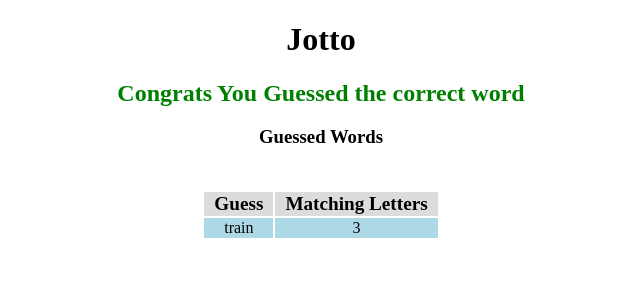
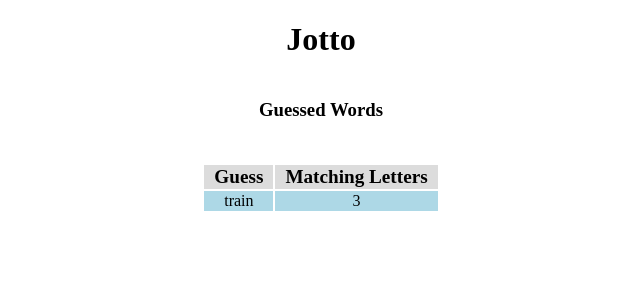
Before and after one commit to R123-design/Jotto, a React (Create React App) app: page / in a window 1280 px wide. Shown: the top 300 px of the page, without its empty margins (319-959 px from the left). Built offline with nearby package versions, Linux system fonts and the light colour scheme.

Commit message:
installed redux -thunk and update createStore

```diff
--- a/package.json
+++ b/package.json
@@ -12,7 +12,8 @@
     "react-dom": "^16.13.1",
     "react-redux": "^7.2.0",
     "react-scripts": "3.4.1",
-    "redux": "^4.0.5"
+    "redux": "^4.0.5",
+    "redux-thunk": "^2.3.0"
   },
   "scripts": {
     "start": "react-scripts start",
--- a/src/App.js
+++ b/src/App.js
@@ -7,7 +7,7 @@ function App() {
   return (
     <div className="App">
         <h1>Jotto</h1>
-        <Congrats success={true}/>
+        <Congrats success={false}/>
         <GuessedWords guessedWords={[
           { guessedWord: 'train', letterMatchCount: 3 }
         ]} />
--- a/src/configureStore.js
+++ b/src/configureStore.js
@@ -1,4 +1,9 @@
-import { createStore } from 'redux';
+import { createStore, applyMiddleware } from 'redux';
+import thunk from 'redux-thunk';
 import reducer from './reducers';
 
-export default createStore(reducer)
+export const middlewares = [thunk];
+
+export const createStoreWithMiddlewares = applyMiddleware(...middlewares)(createStore);
+
+export default createStoreWithMiddlewares(reducer);
```
Also changed, not shown: test/testUtils.js (+5 -3 lines), 1 other file (tests, documents, lock files or other folders).
